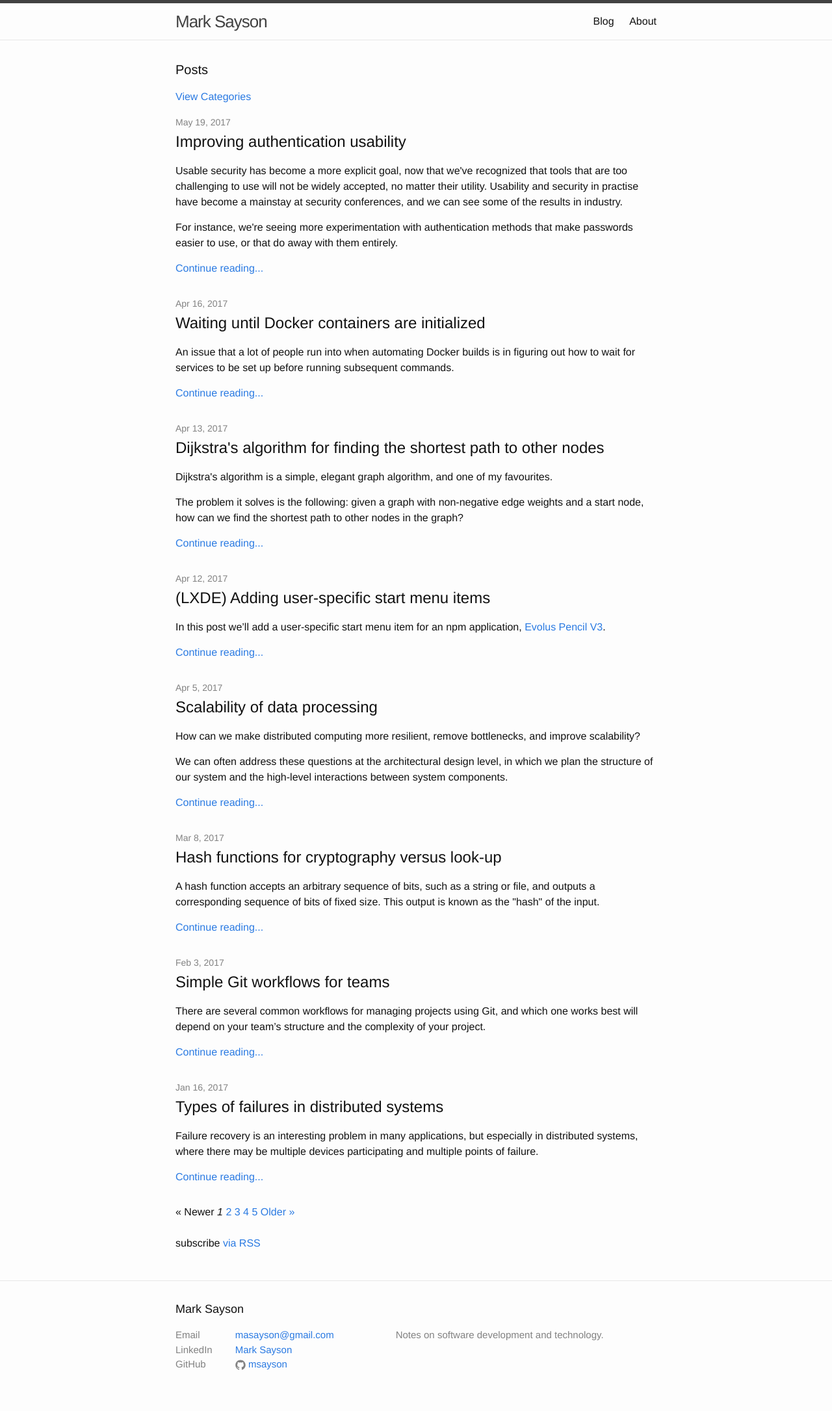
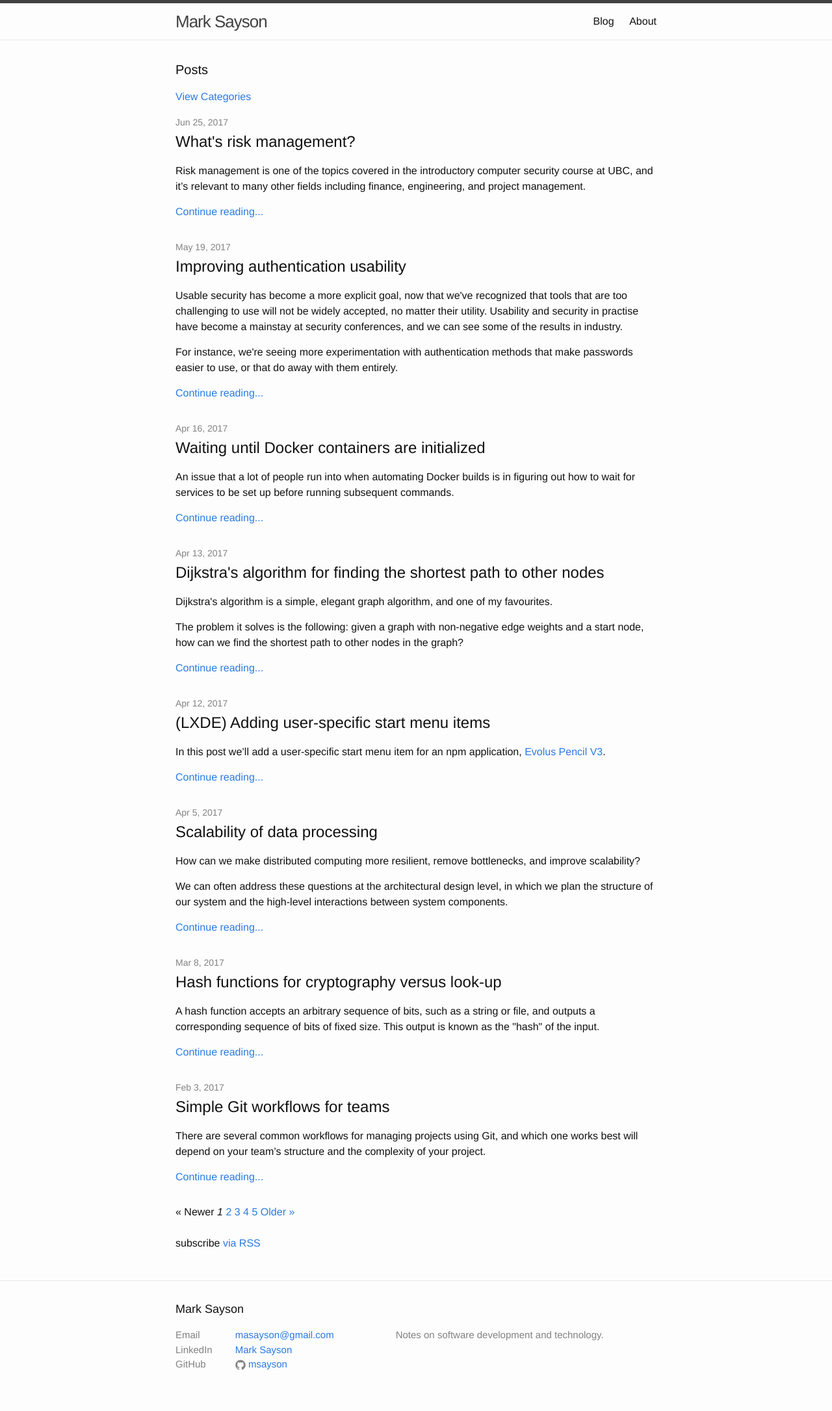
Before and after one commit to msayson/msayson.github.io, a Jekyll site: the page built from blog/index.html, in a window 1280 px wide. Shown: the whole page at 65% size. Built offline with Jekyll 4.4.1, drawn with Linux system fonts in a browser that asks for light colours; the list of posts is cut into pages by our own code; some of the changed lines change nothing that is shown.

Commit message:
Added post on risk assessment

```diff
--- /dev/null
+++ b/_posts/2017-06-24-whats-risk-management.markdown
@@ -0,0 +1,135 @@
+---
+layout: post
+title:  "What's risk management?"
+date:   2017-06-24 19:00:00 -0800
+categories: security
+---
+
+Risk management is one of the topics covered in the introductory computer security course at UBC, and it's relevant to many other fields including finance, engineering, and project management.
+
+The main idea is simple: when there are many high-value assets, or many risks that may not be easily solved, an effective approach is to identify all of the risks and evaluate their impact and likelihood in order to prioritize them and determine appropriate countermeasures.
+
+This post draws from my notes from Security Software Development: Assessing and Managing Security Risks (Ashbaugh), Software Security: Building Security In (McGraw), and UBC CPEN 442 Introduction to Computer Security (Beznosov).
+
+### An example from Human Resources
+
+In a Human Resources department, risks may include unexpected staff departures, sick leaves, bad hires, and improper workplace behaviour.
+
+For example, suppose we identify a few individuals without which our department would collapse.  If they're engaged in their work but we expect other companies to court them, then we might rate the impact of one of their departures as high and the likelihood as medium.  We've identified a potential point of failure, and can look for ways to improve our organization's robustness.
+
+In parallel to any employee retention strategies, we can move forward by encouraging subject experts to mentor other promising employees, assigning tasks to a more varied set of people so that specialized knowledge spreads across the team, and encouraging basic documentation so that new team members can easily ramp up.
+
+If these measures go into practise, we expect the impact of individual employee departures to shift to a manageable level, decreasing the overall risk of such events.
+
+### Motivation for software security risk analysis
+
+Many modern software applications are web-based and interact with many users and external services.  This wider attack surface increases the potential for vulnerabilities that may be exploited, and security incidents can often have a [high financial cost](https://securityintelligence.com/media/2016-cost-data-breach-study) if they disrupt business operations or impact user data.
+
+Security is of growing importance to businesses of all sizes, as [many attackers are starting to target small businesses](https://www.theguardian.com/small-business-network/2016/feb/08/huge-rise-hack-attacks-cyber-criminals-target-small-businesses) with the perception that they will be a "soft" target.
+
+For large systems, it's often impractical to find and fix every possible vulnerability.  However, it's still possible to track and manage many of the risks.
+
+Moreover, when we have a means for measuring the risk of a given event before and after a safeguard is put into place, we can better judge which safeguards are worth implementing.
+
+### Identifying assets
+
+The first step in any risk analysis is to identify the assets in the system.  These may include physical resources, services, intellectual property, and various types of company and user data.
+
+We can identify assets by brainstorming with team representatives, reviewing organizational documents such as system architecture and data flow diagrams, or referencing lists from similar projects or information security sites.  This doesn't have to take long, and the simple act of recognizing the items of value improves your chances of designing a system that appropriately protects them.
+
+For example, we may consider the following assets for an ATM bank machine:
+
+* Physical cash and deposited cheques
+* Bank cards
+* Account numbers and PIN numbers
+* Account balances
+* Transactions
+* Transaction metadata and logs
+* Access to external databases
+* Software used to run the ATM
+
+### Identifying threats
+
+Threats are any source of danger to the organization, and can be categorized as business-oriented or system-oriented, or by the nature of the source: human, technical, or environmental.  Threats can be targeted or untargeted, and deliberate or unintentional.
+
+Business threats affect underlying business operations or resources, and often arise from unexpected system states or interactions.  For example, incorrect client information may result in a missed contract.
+
+System threats directly target the software and hardware, making them easier to recognize.  A user may attempt to access resources without authorization, or input data that crashes the server.
+
+| Human threats | Technical threats | Environmental threats |
+| --- | --- | --- |
+| Improper access of resources | Data corruption | Electromagnetic interference |
+| Data entry errors | System failures | Power fluctuations |
+| Fraud | Exploitation of known vulnerabilities | Changes in temperature |
+| Espionage | Denial of service attacks | Changes in humidity |
+| Policy violations | Data tampering | |
+| Other improper system use | | |
+| Design and development errors | | |
+{:.small-borderless-table}
+
+Natural disasters are rarely considered, but high potential costs may encourage companies to replicate high-value data in multiple regions.  Financial institutions can't risk losing all their data in case of a hurricane or earthquake, and the same goes for many other major organizations.
+
+### Identifying vulnerabilities
+
+Vulnerabilities are weaknesses in a system that could allow a threat to compromise an asset's confidentiality, integrity, or availability.  Most complex systems have both design flaws and implementation bugs, and the earlier in the development process they're discovered, the easier it is to resolve them.
+
+Companies such as Microsoft and Cigital have reported that over half of their discovered security vulnerabilities have turned out to be design flaws (Software Security, McGraw), so it's worth building security requirements into the design specifications and verifying them early on.
+
+The [IEEE Computer Society’s Center for Secure Design](https://cybersecurity.ieee.org/center-for-secure-design) provides resources on designing secure software and avoiding common design flaws, and organizations such as [OWASP](https://www.owasp.org/index.php/Main_Page) report on the most common web application vulnerabilities.
+
+### Determining risk levels
+
+Once we've identified our system's threats and vulnerabilities, we can cross-reference the two lists to produce applicable threat-vulnerability pairs and their corresponding threat actions.
+
+For example, consider a third party who may listen to network traffic (threat), and an authentication process that transmits user credentials in plain text (vulnerability).  A clear threat action would be for a third party to eavesdrop on user logins, which would give them the credentials of users who log in on the same network.
+
+#### How should we determine the risk level of each threat action?
+
+The impact of a threat action to the business is an important part of our risk level.  How much would the threat action cost the business?  Would the damage be recoverable or not?
+
+Also important is the likelihood of the threat action being carried out.  If there's no motivation for a person to exploit a vulnerability, or the event is highly unlikely to occur, this reduces our risk level.
+
+Common risk assessment methods state risk level as the impact times the likelihood of the threat action.  This rates threat actions by their expected damage per unit of time.
+
+<b>Risk level = Impact X Likelihood</b>
+
+Therefore, a threat action that we expect to cause $1000 of damage/occurrence and occur 1000 times/year will be considered just as important as a once-a-year event that causes $1M of damage.
+
+Either qualitative or quantitative approaches can be used for risk assessments, depending on how much relevant and accurate data is available, and how important precise risk levels are to the business.
+
+Insurance companies manage frequent events that cost a great deal of money, so it's important for them to accurately predict the cost and probability of events that they cover.  They're also in an excellent position to collect accurate data, making quantitative analysis a clear choice for them.
+
+Software companies don't often have the same level of data reporting for security incidents, so it can be difficult to determine the probabilities of many threat actions.  It can also be difficult to determine the value of intangible assets such as user data, intellectual property, and reputation, so qualitative analyses are more often used for software projects.
+
+Below is a simple qualitative risk level table.
+
+| | Low Impact | Medium Impact | High Impact |
+| --- | --- | --- | --- |
+| <b>Low Likelihood</b> | Low Risk | Low Risk | Medium Risk |
+| <b>Medium Likelihood</b> | Low Risk | Medium Risk | High Risk |
+| <b>High Likelihood</b> | Medium Risk | High Risk | Critical Risk |
+{:.small-bordered-table}
+
+### Conclusion
+
+A typical risk assessment consists of:
+
+* Identifying system assets, threats, and vulnerabilities
+* Assessing which threat-vulnerability pairs provide relevant threat actions
+* Determining the impact and likelihood of each threat action
+* Calculating each threat actions's risk level as impact X likelihood
+* Prioritizing work by risk level and monitoring risk levels over time
+
+Determining the impact and likelihood of threat actions can be difficult without accurate data, but qualitative scales can yield ranks that are reasonable for our purpose.
+
+Given a list of threat actions, impacts, and likelihoods, developers can prioritize their efforts based on risk level to the business.  By reassessing risks periodically, organizations can monitor their risk levels and security readiness over time.
+
+Helpful resources:
+
+* [IEEE Computer Society’s Center for Secure Design](https://cybersecurity.ieee.org/center-for-secure-design)
+* [OWASP Top 10 Application Security Risks](https://www.owasp.org/index.php/Category:OWASP_Top_Ten_Project)
+* <a target="_blank" href="https://www.amazon.com/gp/product/1420063804/ref=as_li_tl?ie=UTF8&camp=1789&creative=9325&creativeASIN=1420063804&linkCode=as2&tag=masblog0c-20&linkId=8f7fcccbd311d41a0d308d5f035e3879">Security Software Development: Assessing and Managing Security Risks, by Douglas Ashbaugh</a><img src="//ir-na.amazon-adsystem.com/e/ir?t=masblog0c-20&l=am2&o=1&a=1420063804" width="1" height="1" border="0" alt="" style="border:none !important; margin:0px !important;" />\*
+* <a target="_blank" href="https://www.amazon.com/gp/product/0321356705/ref=as_li_tl?ie=UTF8&camp=1789&creative=9325&creativeASIN=0321356705&linkCode=as2&tag=masblog0c-20&linkId=274bd8088d023e0632bee5206038ecda">Software Security: Building Security In, by Gary McGraw</a><img src="//ir-na.amazon-adsystem.com/e/ir?t=masblog0c-20&l=am2&o=1&a=0321356705" width="1" height="1" border="0" alt="" style="border:none !important; margin:0px !important;" />\*
+* [UBC CPEN 442 Introduction to Computer Security](http://courses.ece.ubc.ca/cpen442/syllabus/index.html), taught by Konstantin Beznosov
+
+<div style="font-size: 14px">*We are a participant in the Amazon Associates Program, an affiliate advertising program designed to provide a means for us to earn fees by linking to Amazon and affiliated sites.</div>
--- a/_sass/_base.scss
+++ b/_sass/_base.scss
@@ -83,6 +83,34 @@ li {
     > ol {
          margin-bottom: 0;
     }
+}
+
+
+
+/**
+ * Tables
+ */
+.small-table {
+     border-collapse: collapse;
+     margin-bottom: 15px;
+
+     > table, td, th {
+         font-size: 15px;
+         padding-left: 8px;
+         padding-right: 8px;
+     }
+}
+
+.small-borderless-table {
+     @extend .small-table;
+}
+
+.small-bordered-table {
+     @extend .small-table;
+
+     > table, td, th {
+         border: 1px solid black;
+     }
 }
 
 
```
